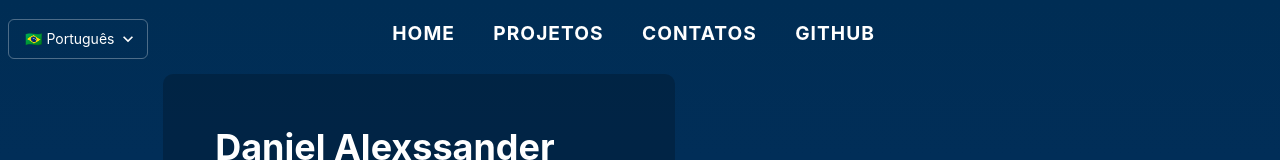
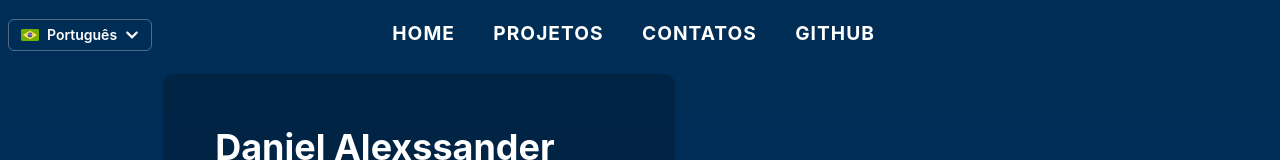
Before and after one commit to DanielAlexssander/Portfolio-React, a React (Vite) app: page / in a window 1280 px wide. Shown: the top 160 px of the page. Built offline with nearby package versions, Linux system fonts and the light colour scheme.

Commit message:
add language selection menu with icons for Portuguese and English

```diff
--- a/src/components/Header.tsx
+++ b/src/components/Header.tsx
@@ -1,7 +1,9 @@
 import { useState, useEffect } from 'react';
-import { Box, Flex, Heading, Text, Link, Button, Image, Select } from '@chakra-ui/react';
-import { FaBars, FaTimes } from 'react-icons/fa';
+import { Box, Flex, Heading, Text, Link, Button, Image, Menu, MenuButton, MenuList, MenuItem } from '@chakra-ui/react';
+import { FaBars, FaTimes, FaChevronDown } from 'react-icons/fa';
 import { useLanguage } from '../contexts/LanguageContext';
+import BrazilIcon from './Icons/BrazilIcon';
+import UsaIcon from './Icons/UsaIcon';
 
 const Header = () => {
   const { language, setLanguage, t } = useLanguage();
@@ -45,21 +47,50 @@ const Header = () => {
         letterSpacing="1px"
         zIndex={2}
       >
-        <Select
-          value={language}
-          onChange={(e) => setLanguage(e.target.value as 'pt' | 'en')}
-          w="fit-content"
+        <Menu>
+          <MenuButton
+            as={Button}
+            rightIcon={<FaChevronDown />}
             position="absolute"
             left={2}
             bg="transparent"
             border="1px solid rgba(255,255,255,0.3)"
             color="white"
             fontSize="14px"
-          _focus={{ borderColor: 'rgb(0, 59, 187)' }}
+            _hover={{ bg: 'rgba(255,255,255,0.1)' }}
+            _active={{ bg: 'rgba(255,255,255,0.1)' }}
+            size="sm"
           >
-          <option value="pt" style={{ background: '#002d54', color: 'white' }}>🇧🇷 Português</option>
-          <option value="en" style={{ background: '#002d54', color: 'white' }}>🇺🇸 English</option>
-        </Select>
+            <Flex align="center" gap={2}>
+              {language === 'pt' ? <BrazilIcon width="18px" height="18px" /> : <UsaIcon width="18px" height="18px" />}
+              {language === 'pt' ? 'Português' : 'English'}
+            </Flex>
+          </MenuButton>
+          <MenuList bg="#002d54" border="1px solid rgba(255,255,255,0.3)">
+            <MenuItem
+              onClick={() => setLanguage('pt')}
+              bg={language === 'pt' ? 'rgba(0, 59, 187, 0.3)' : 'transparent'}
+              color="white"
+              _hover={{ bg: 'rgba(0, 59, 187, 0.5)' }}
+            >
+              <Flex align="center" gap={2}>
+                <BrazilIcon width="16px" height="16px" />
+                Português
+              </Flex>
+            </MenuItem>
+            <MenuItem
+              onClick={() => setLanguage('en')}
+              bg={language === 'en' ? 'rgba(0, 59, 187, 0.3)' : 'transparent'}
+              color="white"
+              _hover={{ bg: 'rgba(0, 59, 187, 0.5)' }}
+            >
+              <Flex align="center" gap={2}>
+                <UsaIcon width="16px" height="16px" />
+                English
+              </Flex>
+            </MenuItem>
+          </MenuList>
+        </Menu>
 
         <Button
           display={{ base: 'block', md: 'none' }}
--- /dev/null
+++ b/src/components/Icons/BrazilIcon.tsx
@@ -0,0 +1,48 @@
+interface BrazilIconProps {
+  width?: string;
+  height?: string;
+}
+
+const BrazilIcon = ({ width = "20px", height = "20px" }: BrazilIconProps) => {
+  return (
+    <svg
+      height={height}
+      width={width}
+      version="1.1"
+      id="Layer_1"
+      xmlns="http://www.w3.org/2000/svg"
+      xmlnsXlink="http://www.w3.org/1999/xlink"
+      viewBox="0 0 512 512"
+      xmlSpace="preserve"
+    >
+      <path
+        style={{fill:"#73AF00"}}
+        d="M473.655,88.275H38.345C17.167,88.275,0,105.442,0,126.62V385.38
+        c0,21.177,17.167,38.345,38.345,38.345h435.31c21.177,0,38.345-17.167,38.345-38.345V126.62
+        C512,105.442,494.833,88.275,473.655,88.275z"
+      />
+      <path
+        style={{fill:"#FFE15A"}}
+        d="M251.41,135.207L65.354,248.458c-5.651,3.439-5.651,11.641,0,15.081L251.41,376.792
+        c2.819,1.716,6.36,1.716,9.18,0l186.056-113.252c5.651-3.439,5.651-11.641,0-15.081L260.59,135.207
+        C257.771,133.492,254.229,133.492,251.41,135.207z"
+      />
+      <circle style={{fill:"#41479B"}} cx="256" cy="255.999" r="70.62"/>
+      <g>
+        <path
+          style={{fill:"#F5F5F5"}}
+          d="M195.4,219.872c-3.332,5.578-5.905,11.64-7.605,18.077c39.149-2.946,97.062,8.006,133.922,43.773
+          c2.406-6.141,3.995-12.683,4.59-19.522C288.247,230.167,235.628,218.776,195.4,219.872z"
+        />
+        <path
+          style={{fill:"#F5F5F5"}}
+          d="M258.925,280.099l1.88,5.638l5.943,0.046c0.769,0.006,1.088,0.988,0.469,1.445l-4.781,3.531
+          l1.793,5.666c0.232,0.734-0.604,1.341-1.229,0.893l-4.835-3.456l-4.835,3.456c-0.626,0.447-1.461-0.159-1.229-0.893l1.793-5.666
+          l-4.781-3.531c-0.619-0.457-0.3-1.439,0.469-1.445l5.943-0.046l1.88-5.638C257.649,279.368,258.681,279.368,258.925,280.099z"
+        />
+      </g>
+    </svg>
+  );
+};
+
+export default BrazilIcon;
--- /dev/null
+++ b/src/components/Icons/UsaIcon.tsx
@@ -0,0 +1,61 @@
+interface UsaIconProps {
+  width?: string;
+  height?: string;
+}
+
+const UsaIcon = ({ width = "20px", height = "20px" }: UsaIconProps) => {
+  return (
+    <svg
+      version="1.1"
+      id="Layer_1"
+      xmlns="http://www.w3.org/2000/svg"
+      xmlnsXlink="http://www.w3.org/1999/xlink"
+      viewBox="0 0 512 512"
+      xmlSpace="preserve"
+      width={width}
+      height={height}
+    >
+      <path
+        style={{fill:"#F5F5F5"}}
+        d="M473.655,88.276H38.345C17.167,88.276,0,105.443,0,126.621V385.38
+        c0,21.177,17.167,38.345,38.345,38.345h435.31c21.177,0,38.345-17.167,38.345-38.345V126.621
+        C512,105.443,494.833,88.276,473.655,88.276z"
+      />
+      <g>
+        <path
+          style={{fill:"#FF4B55"}}
+          d="M2.109,114.08H509.89c-5.196-15.017-19.452-25.804-36.235-25.804H38.345
+          C21.561,88.276,7.306,99.063,2.109,114.08z"
+        />
+        <rect y="191.49" style={{fill:"#FF4B55"}} width="512" height="25.803"/>
+        <rect y="139.88" style={{fill:"#FF4B55"}} width="512" height="25.803"/>
+        <path
+          style={{fill:"#FF4B55"}}
+          d="M0,260.074c0,4.875,3.953,8.828,8.828,8.828H512v-25.804H0V260.074z"
+        />
+        <rect y="346.32" style={{fill:"#FF4B55"}} width="512" height="25.804"/>
+        <path
+          style={{fill:"#FF4B55"}}
+          d="M509.891,397.92H2.109c5.197,15.017,19.453,25.804,36.236,25.804h435.31
+          C490.439,423.724,504.694,412.937,509.891,397.92z"
+        />
+        <rect y="294.71" style={{fill:"#FF4B55"}} width="512" height="25.803"/>
+      </g>
+      <path
+        style={{fill:"#41479B"}}
+        d="M8.828,268.902h220.69c4.875,0,8.828-3.953,8.828-8.828V97.103c0-4.876-3.953-8.828-8.828-8.828
+        H38.345C17.167,88.276,0,105.443,0,126.621v133.453C0,264.95,3.953,268.902,8.828,268.902z"
+      />
+      <g>
+        <path
+          style={{fill:"#F5F5F5"}}
+          d="M24.789,108.537l1.954,5.86l6.177,0.047c0.8,0.007,1.131,1.027,0.488,1.502l-4.969,3.669
+          l1.864,5.889c0.242,0.762-0.627,1.394-1.278,0.928L24,122.841l-5.025,3.592c-0.651,0.466-1.518-0.166-1.278-0.928l1.864-5.889
+          l-4.969-3.669c-0.643-0.476-0.312-1.496,0.488-1.502l6.177-0.047l1.954-5.86C23.463,107.778,24.535,107.778,24.789,108.537z"
+        />
+      </g>
+    </svg>
+  );
+};
+
+export default UsaIcon;
```
Lines whose indentation alone changed are shown as unchanged.
